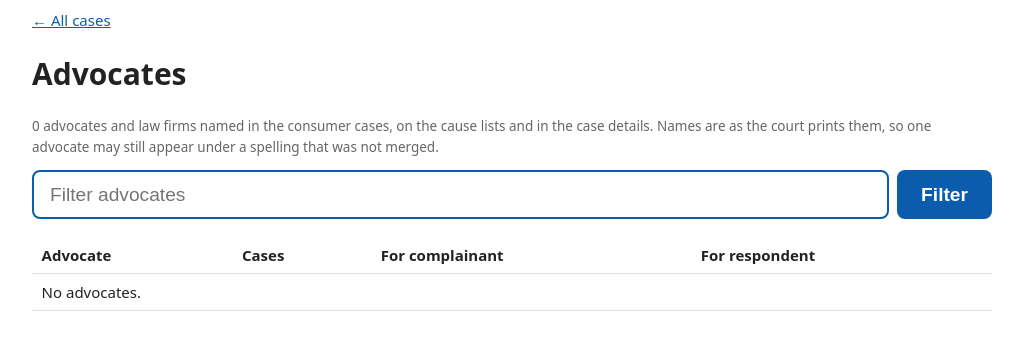
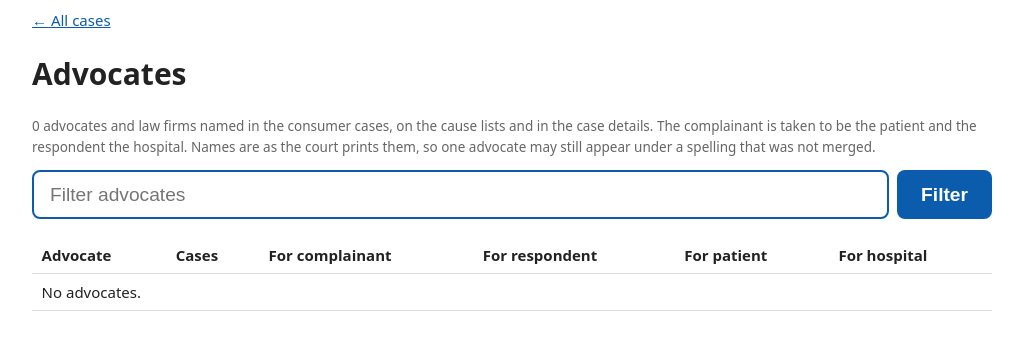
Before and after one commit to aiaioo/MedicalSafety, a Python web app: template case_progress_crawler/templates/advocates.html in a window 1280 px wide. Shown: the part 51-401 px from the top of the page, without its empty margins (128-1151 px from the left). Run offline with Jinja, Linux system fonts and the light colour scheme; the template is opened without the code that fills it, so the values that code supplies are empty.

Commit message:
Count advocates for patient vs hospital and show whom the advocate represents on each case
Co-Authored-By: Claude Sonnet 5.5 <noreply@anthropic.com>

```diff
--- a/case_progress_crawler/templates/_cases_table.html
+++ b/case_progress_crawler/templates/_cases_table.html
@@ -1,6 +1,6 @@
 {% from '_macros.html' import label_badge %}
 <table>
-  <tr><th>Case</th><th>Parties</th><th>Status</th><th>Last hearing</th></tr>
+  <tr><th>Case</th><th>Parties</th><th>Status</th><th>Last hearing</th>{% if sides %}<th>Representing</th>{% endif %}</tr>
   {% for c in cases %}
   {% set cl = links.get(c.case_key, []) %}
   <tr>
@@ -15,8 +15,9 @@
     </ul></details>{% endif %}</td>
     <td><span class="badge {{ c.status }}">{{ c.status }}</span>{% if c.status_since %}<div class="muted">since {{ c.status_since }}</div>{% endif %}</td>
     <td>{% if c.last_hearing %}<a href="{{ url_for('day', date=c.last_hearing) }}">{{ c.last_hearing }}</a>{% endif %}</td>
+    {% if sides %}<td>{% for r in sides.get(c.case_key, []) %}{{ 'complainant (patient)' if r == 'complainant' else 'respondent (hospital)' }}{{ '; ' if not loop.last }}{% endfor %}</td>{% endif %}
   </tr>
   {% else %}
-  <tr><td colspan="4">No cases.</td></tr>
+  <tr><td colspan="{{ 5 if sides else 4 }}">No cases.</td></tr>
   {% endfor %}
 </table>
--- a/case_progress_crawler/templates/advocate.html
+++ b/case_progress_crawler/templates/advocate.html
@@ -3,7 +3,8 @@
 {% block body %}
 <p><a href="{{ url_for('advocates') }}">&larr; Advocates</a></p>
 <h1>{{ a.name }}</h1>
-<p class="muted">{{ a.cases|length }} case{{ 's' if a.cases|length != 1 }}: {{ complainant }} for the complainant, {{ respondent }} for the respondent</p>
+<p class="muted">{{ a.cases|length }} case{{ 's' if a.cases|length != 1 }}: {{ complainant }} for the complainant, {{ respondent }} for the respondent (i.e. {{ complainant }} for the patient, {{ respondent }} for the hospital)</p>
 {% set cases = a.cases %}
+{% set sides = a.sides %}
 {% include "_cases_table.html" %}
 {% endblock %}
--- a/case_progress_crawler/templates/advocates.html
+++ b/case_progress_crawler/templates/advocates.html
@@ -4,17 +4,17 @@
 <p><a href="{{ url_for('home') }}">&larr; All cases</a></p>
 <h1>Advocates</h1>
 <p class="muted">{{ advocates|length }} advocates and law firms named in the consumer cases, on the cause lists and in the case details.
-  Names are as the court prints them, so one advocate may still appear under a spelling that was not merged.</p>
+  The complainant is taken to be the patient and the respondent the hospital. Names are as the court prints them, so one advocate may still appear under a spelling that was not merged.</p>
 <form class="search" method="get" action="{{ url_for('advocates') }}">
   <input type="search" name="q" value="{{ q }}" placeholder="Filter advocates" aria-label="Filter advocates">
   <button type="submit">Filter</button>
 </form>
 <table>
-  <tr><th>Advocate</th><th>Cases</th><th>For complainant</th><th>For respondent</th></tr>
+  <tr><th>Advocate</th><th>Cases</th><th>For complainant</th><th>For respondent</th><th>For patient</th><th>For hospital</th></tr>
   {% for a in advocates %}
-  <tr><td><a href="{{ url_for('advocate', slug=a.slug) }}">{{ a.name }}</a></td><td>{{ a.cases|length }}</td><td>{{ a.complainant }}</td><td>{{ a.respondent }}</td></tr>
+  <tr><td><a href="{{ url_for('advocate', slug=a.slug) }}">{{ a.name }}</a></td><td>{{ a.cases|length }}</td><td>{{ a.complainant }}</td><td>{{ a.respondent }}</td><td>{{ a.patient }}</td><td>{{ a.hospital }}</td></tr>
   {% else %}
-  <tr><td colspan="4">No advocates.</td></tr>
+  <tr><td colspan="6">No advocates.</td></tr>
   {% endfor %}
 </table>
 {% endblock %}
--- a/case_progress_crawler/viewer.py
+++ b/case_progress_crawler/viewer.py
@@ -402,6 +402,7 @@ def visible_advocates(data):
             sides = [a["sides"][c["case_key"]] for c in cases]
             out.append({**a, "cases": cases, "complainant": sum("complainant" in s for s in sides),
                         "respondent": sum("respondent" in s for s in sides)})
+            out[-1]["patient"], out[-1]["hospital"] = out[-1]["complainant"], out[-1]["respondent"]  # complainants are patients, respondents hospitals
     return out
 
 
```
